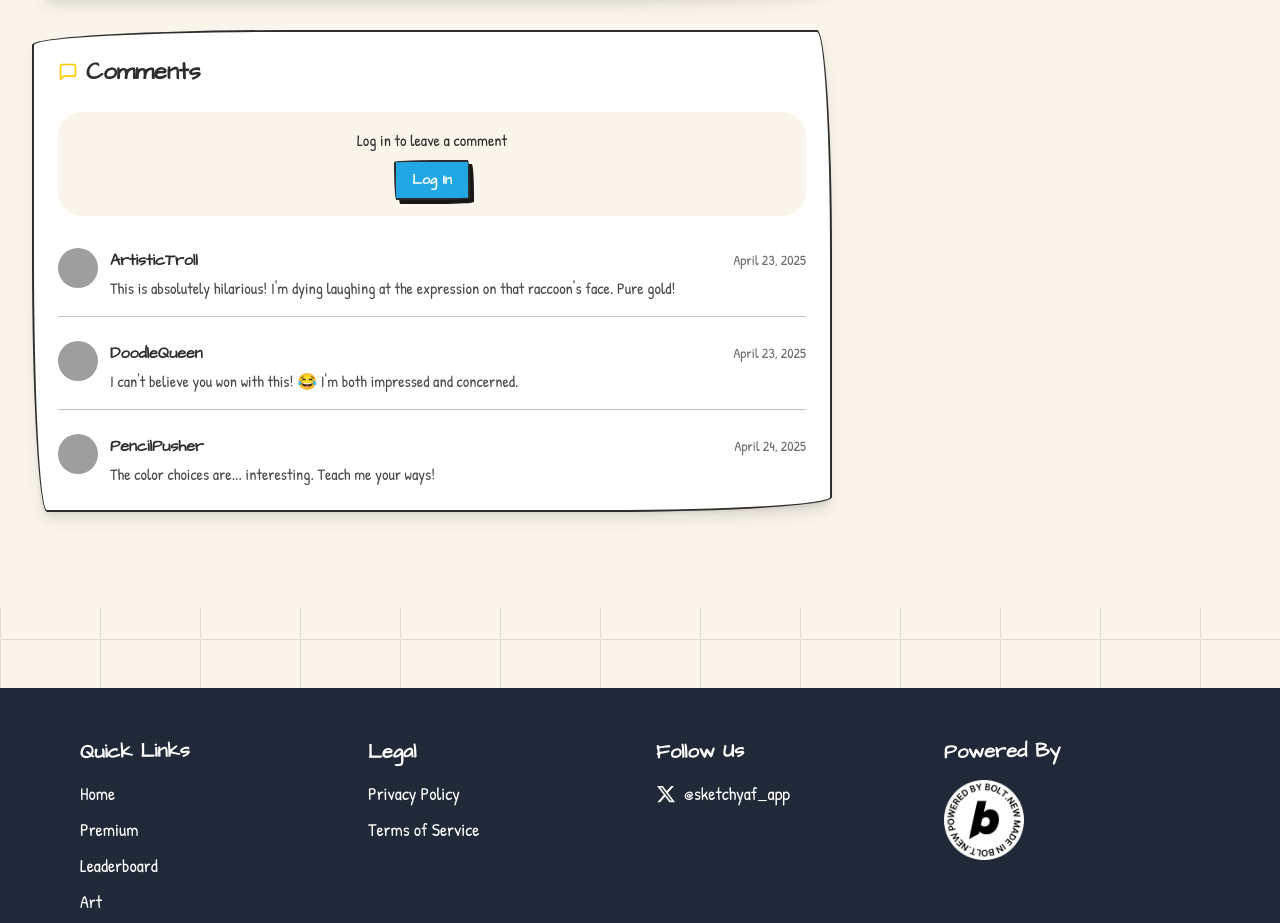
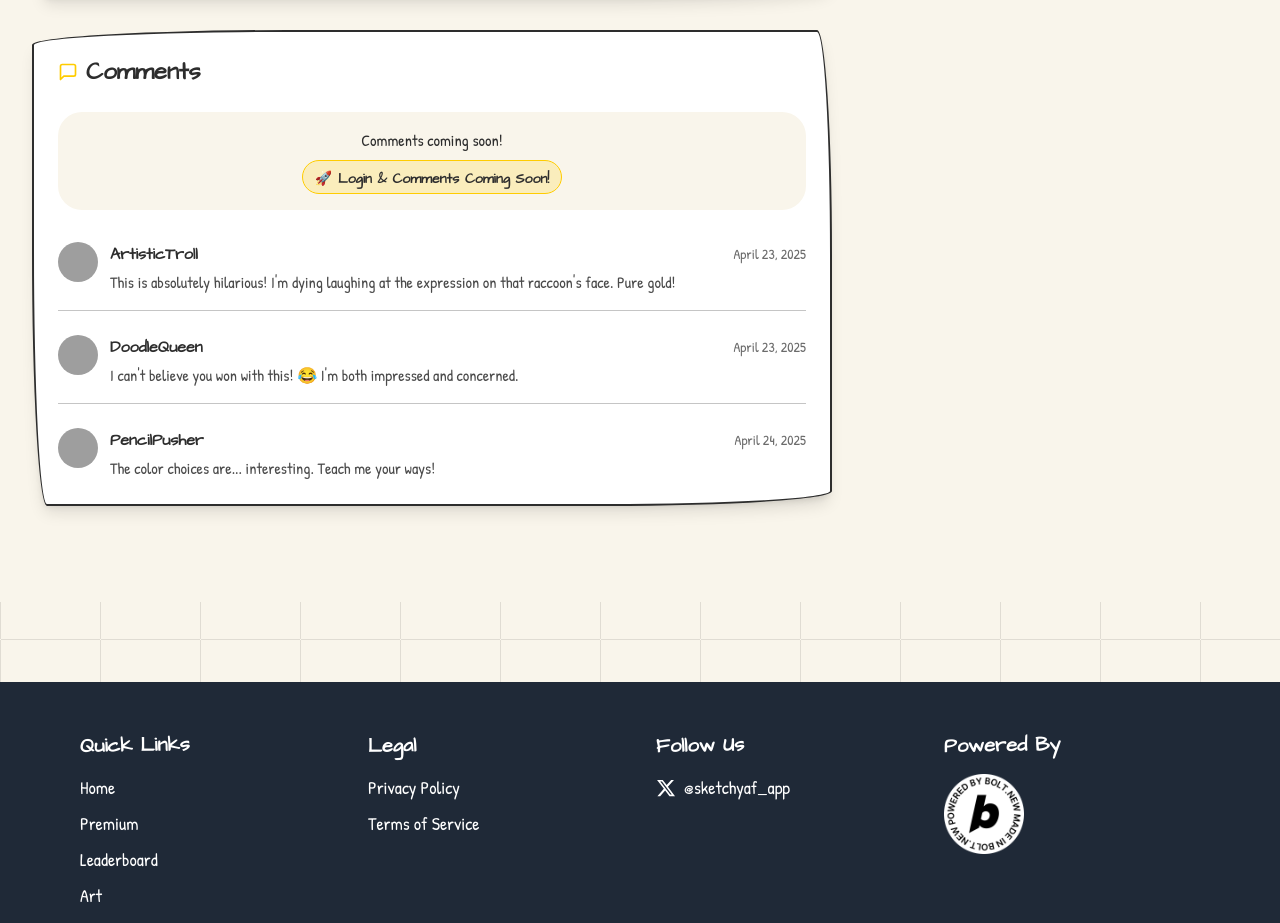
Before and after one commit to ruark-xyz/sketchyAF-app, a React (Vite) app: page /art/1 in a window 1280 px wide. Shown: the part 1061-1984 px from the top of the page. Built offline with nearby package versions, Linux system fonts and the light colour scheme; grey boxes are pictures that could not be loaded.

Commit message:
Disable Login CTA on Art Page

```diff
--- a/src/pages/ArtDetail.tsx
+++ b/src/pages/ArtDetail.tsx
@@ -233,7 +233,7 @@ const ArtDetail: React.FC = () => {
                     Comments
                   </h2>
 
-                  {/* Comment form */}
+                  {/* Comment form - DISABLED FOR LAUNCH */}
                   {isLoggedIn ? (
                     <form onSubmit={handleSubmitComment} className="mb-8">
                       <div className="flex gap-3">
@@ -254,11 +254,14 @@ const ArtDetail: React.FC = () => {
                       </div>
                     </form>
                   ) : (
+                    // DISABLED FOR LAUNCH - Show coming soon message instead of login CTA
                     <div className="bg-off-white p-4 rounded-lg mb-8 text-center">
-                      <p className="mb-2">Log in to leave a comment</p>
-                      <Button variant="secondary" size="sm" to="/login">
-                        Log In
-                      </Button>
+                      <p className="mb-2">Comments coming soon!</p>
+                      <div className="bg-accent/20 px-3 py-1 rounded-full border border-accent inline-block">
+                        <span className="text-sm font-heading font-bold text-dark">
+                          🚀 Login & Comments Coming Soon!
+                        </span>
+                      </div>
                     </div>
                   )}
 
```
